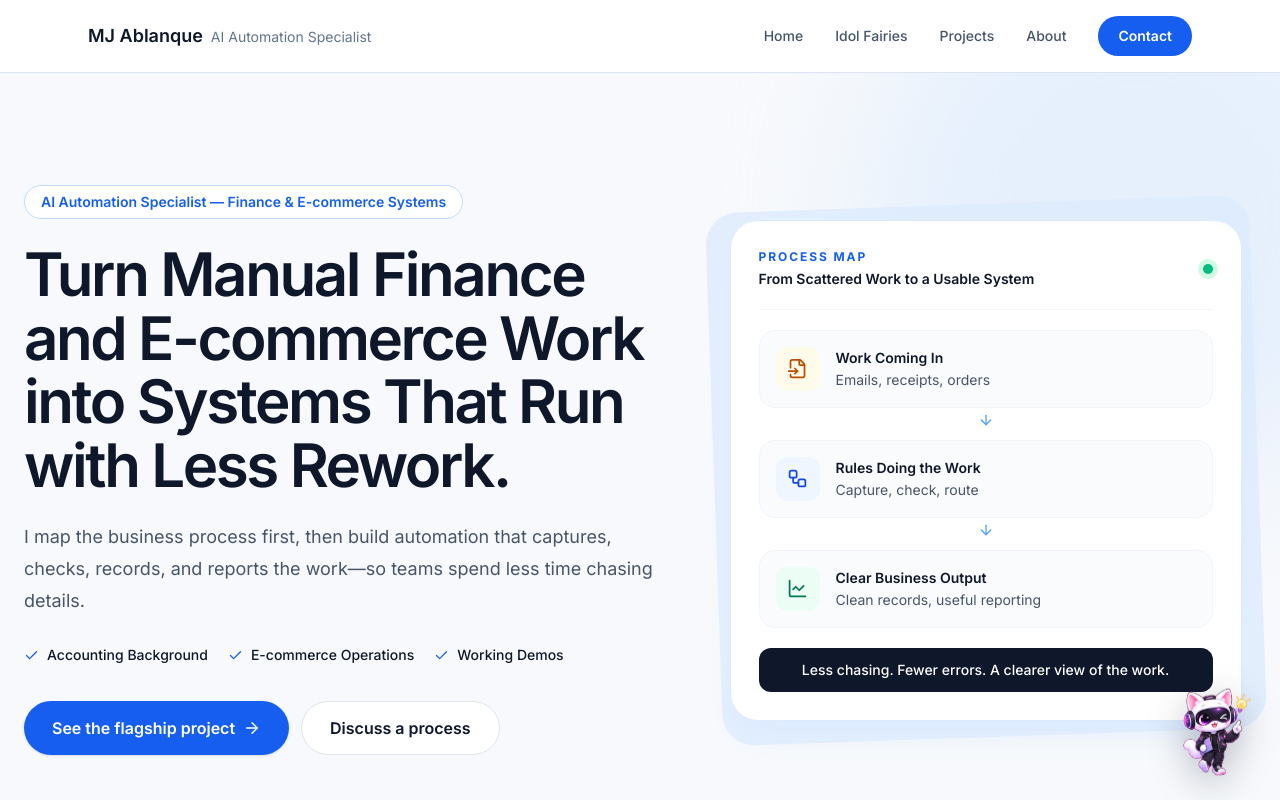
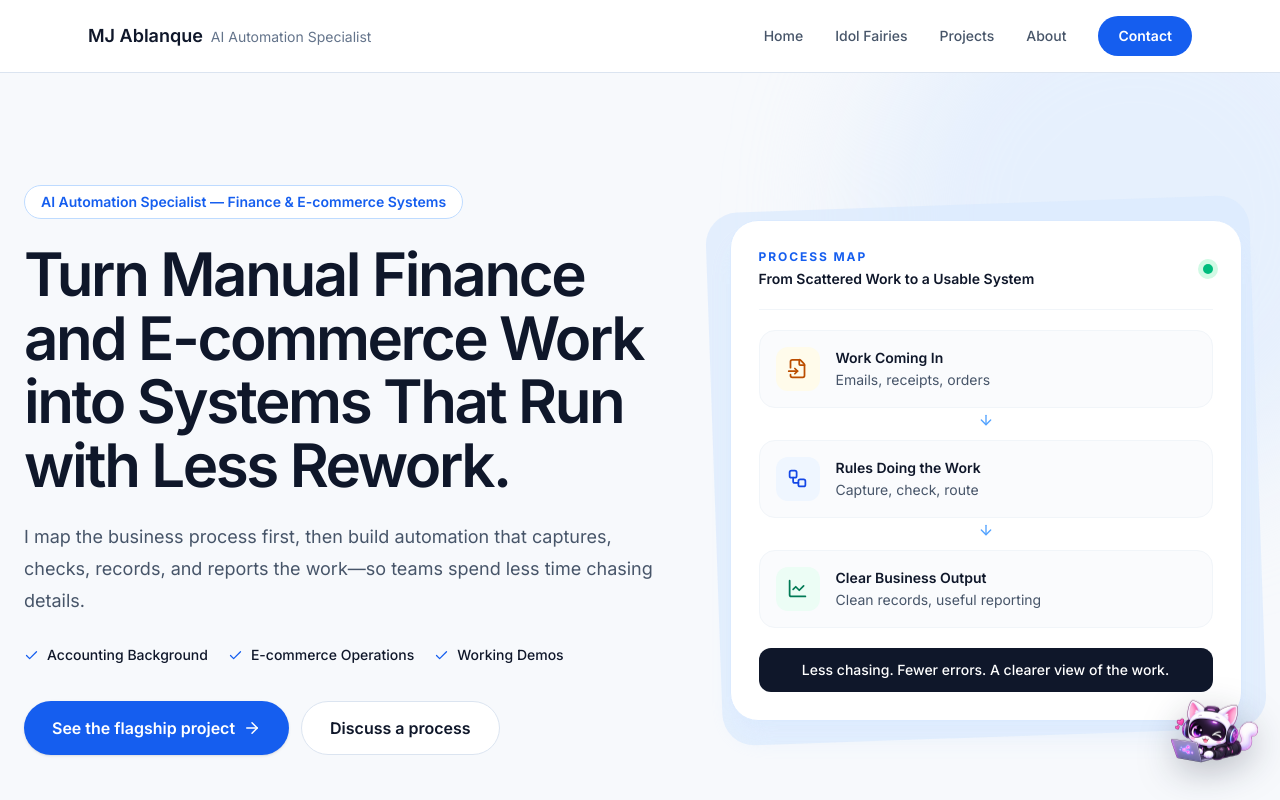
Before and after one commit to workflowlab-tech/ai-automation-portfolio, a Next.js app: page / in a window 1280 px wide. Shown: the top 800 px of the page. Built offline with nearby package versions, Linux system fonts and the light colour scheme.

Commit message:
Match MJ AI pose timing to Idol AI

```diff
--- a/components/ChatWidgetPlaceholder.tsx
+++ b/components/ChatWidgetPlaceholder.tsx
@@ -165,7 +165,7 @@ export default function ChatWidgetPlaceholder() {
         const currentIndex = ambientPoses.indexOf(current);
         return ambientPoses[(currentIndex + 1) % ambientPoses.length];
       });
-    }, 2600);
+    }, 1600);
 
     return () => clearInterval(interval);
   }, []);
```
